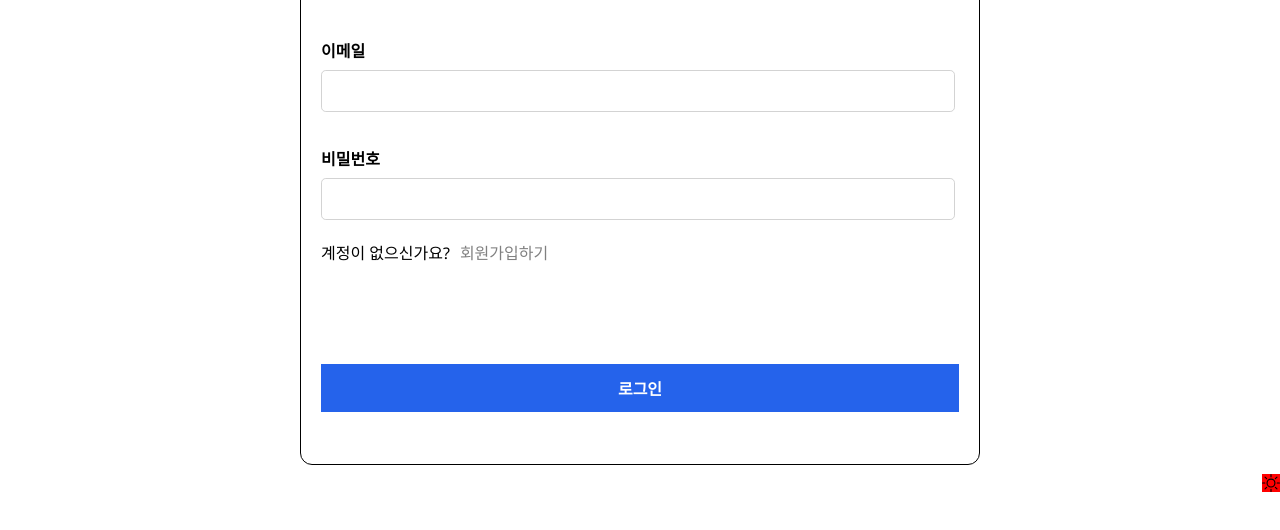
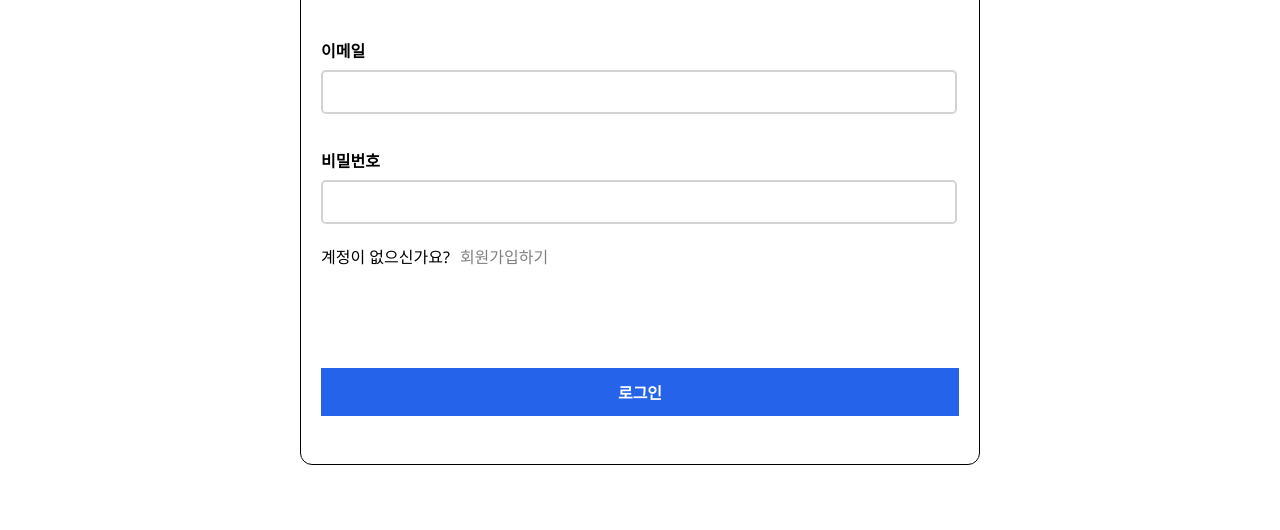
Before and after one commit to tyranoboy1/jiblog-app, a React (Create React App) app: page /login in a window 1280 px wide. Shown: the part 306-836 px from the top of the page. Built offline with nearby package versions, Linux system fonts and the light colour scheme; no server answers; a web font is replaced by a local one.

Commit message:
[UPDATE] 다크모드 비활성화 및 로그인 스타일 변경

```diff
--- a/src/components/user/Login.tsx
+++ b/src/components/user/Login.tsx
@@ -26,6 +26,7 @@ const Login = () => {
   const [password, setPassword] = useState<string>("");
   const navigate = useNavigate();
 
+  /** 로그인 버튼 클릭 함수 */
   const loginClick = async (e: React.MouseEvent<HTMLButtonElement>) => {
     e.preventDefault();
 
--- a/src/components/user/styles/user.styles.ts
+++ b/src/components/user/styles/user.styles.ts
@@ -52,7 +52,7 @@ export const LoginInput = styled.input`
   padding: 10px 10px;
   font-size: 16px;
   border-radius: 0.3rem;
-  border: 1px solid lightgray;
+  border: 2px solid lightgray;
   width: 96%;
   max-width: 680px;
 `;
--- a/src/layouts/Footer.tsx
+++ b/src/layouts/Footer.tsx
@@ -1,13 +1,13 @@
-import { BsSun, BsMoonFill } from "react-icons/bs";
-import { useContext } from "react";
-import ThemeContext from "context/ThemeContext";
+// import { BsSun, BsMoonFill } from "react-icons/bs";
+// import { useContext } from "react";
+// import ThemeContext from "context/ThemeContext";
 
 /** Footer => footer컴포넌트 */
 const Footer = () => {
-  const context = useContext(ThemeContext);
+  // const context = useContext(ThemeContext);
   return (
     <footer>
-      <div>
+      {/* <div>
         {context.theme === "light" ? (
           <BsSun onClick={context.toggleMode} className="footer__theme-btn" />
         ) : (
@@ -16,7 +16,7 @@ const Footer = () => {
             className="footer__theme-btn"
           />
         )}
-      </div>
+      </div> */}
     </footer>
   );
 };
```
